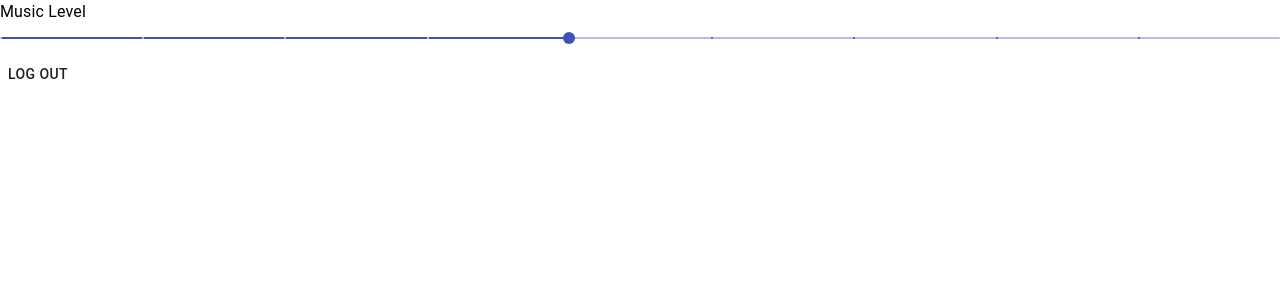
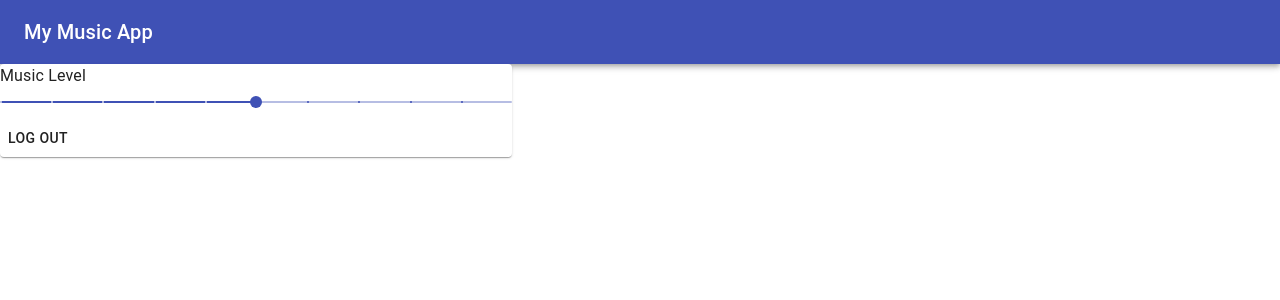
Before and after one commit to mikematt23/myMusicApp, a React (Create React App) app: page / in a window 1280 px wide. Both pictures are taken after a click on the button "LOG IN". Shown: the top 300 px of the page. Built offline with nearby package versions, Linux system fonts and the light colour scheme.

Commit message:
adding a button to the slider that takes the message away and adding login.css to the component folder

```diff
--- a/src/App.js
+++ b/src/App.js
@@ -37,9 +37,9 @@ class App extends React.Component{
 
         <NavBar></NavBar>
           <form>
-            <input type ='text'/>
+            <input type ='text' placeholder = "UserName"/>
             <br/>
-            <input type ='password'/>
+            <input type ='password' placeholder = 'Password'/>
             <br/>
             < Button onClick ={this.changeState}> Log In</ Button>
           </form>
--- /dev/null
+++ b/src/Components/Login.css
@@ -0,0 +1,6 @@
+.width{
+  width: 40%;
+}
+.MuiSlider-root {
+  width: 80%;
+}
--- a/src/Components/Login.js
+++ b/src/Components/Login.js
@@ -1,27 +1,21 @@
 import React from "react"
-import Slider from '@material-ui/core/Slider'
 import App from "../App"
 import Button from '@material-ui/core/Button'
-import Typography from '@material-ui/core/Typography'
+import Card from '@material-ui/core/Card'
+import MySlider from './Slider'
+import NavBar from '../Navbar'
+import '../Components/Login.css'
 
 
 const Login = (props)=>{
    if(props.loggedIn){
      return(
        <div>
-         <div>
-          <Typography> Music Level</Typography>
-           <Slider
-           defaultValue={50}
-           aria-labelledby="discrete-slider"
-           valueLabelDisplay="auto"
-           step={10}
-           marks
-           min={10}
-           max={100}
-           />
-         </div>
-         <Button onClick ={props.click}>Log Out</Button>
+          <NavBar/>
+          <Card className = 'width'>
+            <MySlider/>
+            <Button onClick ={props.click}>Log Out</Button>
+          </Card>
        </div>
 
      )
--- a/src/Components/Slider.js
+++ b/src/Components/Slider.js
@@ -1 +1,72 @@
 import React from 'react'
+import Typography from '@material-ui/core/Typography'
+import Slider from '@material-ui/core/Slider'
+import "../Components/Login.css"
+import Button from '@material-ui/core/Button'
+
+
+
+class MySlider extends React.Component{
+   constructor(props){
+     super(props)
+     this.state ={
+       default : 50,
+       volume : 20,
+       message : ''
+     }
+   }
+
+   hearingMessage =(event, newValue) => {
+    if(this.state.volume >= 80){
+       this.setState({message : "High Music Levels Can Effect Hearing"})
+    }
+    this.setState({
+      volume : newValue
+    })
+  };
+
+  delete = ()=>{
+    this.setState({
+      message : ""
+    })
+  }
+
+   render(){
+     if(this.state.message === ""){
+       return(
+        <div>
+          <Typography> Music Level</Typography>
+           <Slider  onChange ={this.hearingMessage}
+             width = "80%"
+             defaultValue={this.state.default}
+             aria-labelledby="continuous-slider"
+             valueLabelDisplay="auto"
+             step={10}
+             marks
+           />
+       </div>
+       )
+     } else{
+      return(
+
+        <div>
+        <Typography> Music Level</Typography>
+         <Slider  onChange ={this.hearingMessage}
+         width = "80%"
+         defaultValue={this.state.default}
+         aria-labelledby="continuous-slider"
+         valueLabelDisplay="auto"
+         step={10}
+         marks
+         />
+         <h3>{this.state.message}</h3>
+         <Button onClick = {this.delete}>Ok</Button>
+       </div>
+
+   )
+     }
+
+   }
+}
+
+export default MySlider
```
